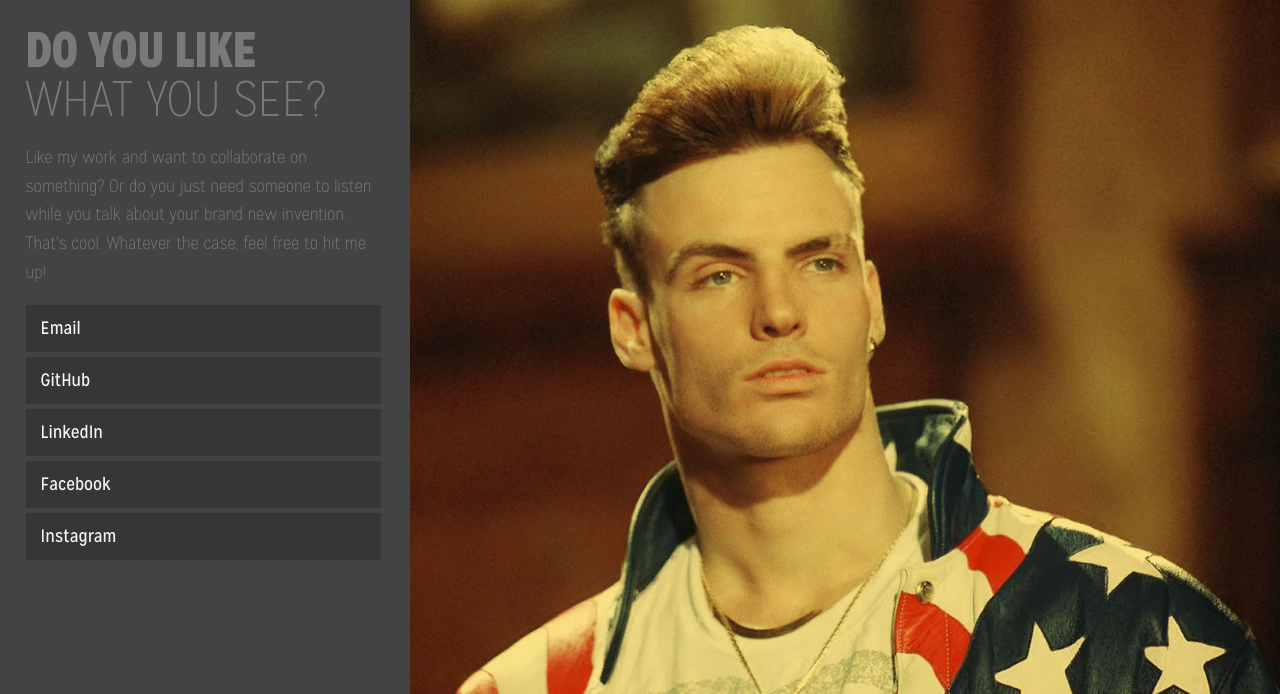
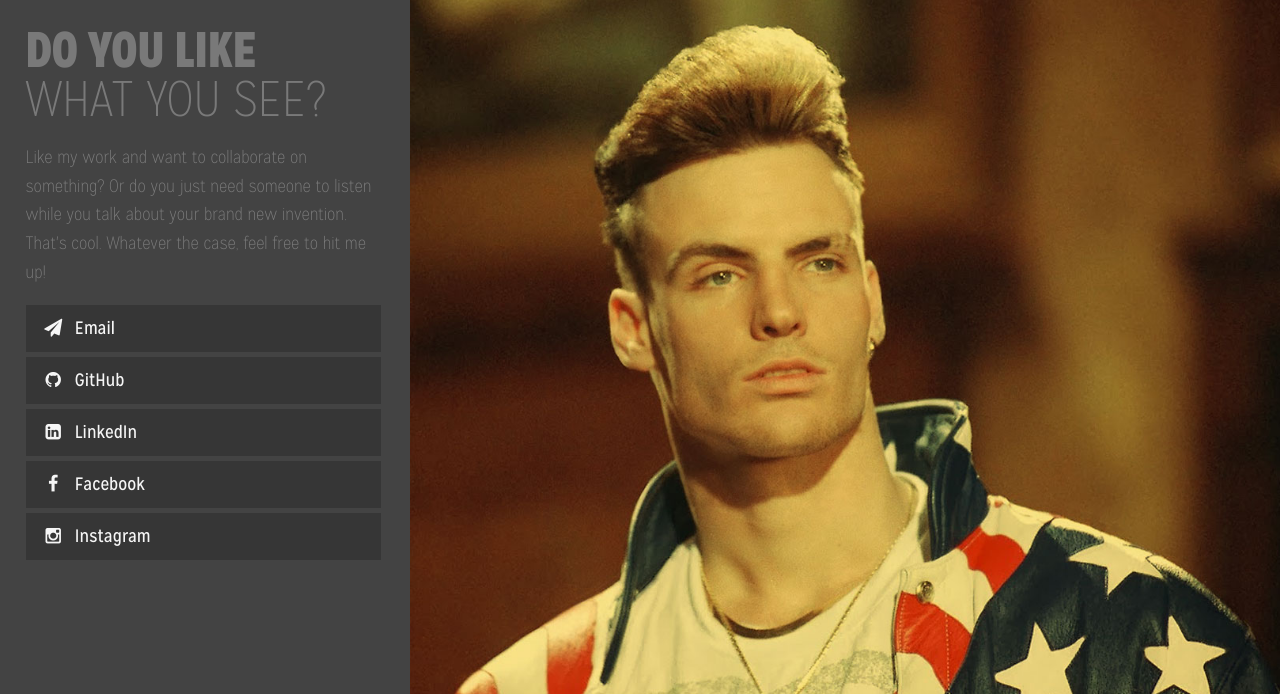
Before and after one commit to heyjohnmurray/Portfolio, a PHP site: page / in a window 1280 px wide. Shown: the part 5806-6500 px from the top of the page. Run offline with PHP 8.4, Linux system fonts and the light colour scheme; some libraries are stand-ins or nearby versions.

Commit message:
add icon fonts and finish contact section

```diff
--- a/index.html
+++ b/index.html
@@ -390,16 +390,37 @@
 		<div class="headline"><span>Do You Like</span> What You See?</div>
 		<p>Like my work and want to collaborate on something? Or do you just need someone to listen while you talk about your brand new invention. That's cool. Whatever the case, feel free to hit me up!</p>
 		<ul class="list block-list has-row-colors">
-			<li>Email</li>
-			<li>GitHub</li>
-			<li>LinkedIn</li>
-			<li>Facebook</li>
-			<li>Instagram</li>
+			<li>
+				<a href="mailto:heyjohnmurray@gmail.com">
+					<i class="icon-paper-plane"></i>Email
+				</a>
+			</li>
+			<li>
+				<a href="https://github.com/heyjohnmurray">
+					<i class="icon-github-circled"></i>GitHub
+				</a>
+			</li>
+			<li>
+				<a href="www.linkedin.com/in/heyohnmurray/en
+">
+					<i class="icon-linkedin-squared"></i>LinkedIn
+				</a>
+			</li>
+			<li>
+				<a href="https://www.facebook.com/theonlyjohnmurray">
+					<i class="icon-facebook"></i>Facebook
+				</a>
+			</li>
+			<li>
+				<a href="https://instagram.com/heyjohnmurray/">
+					<i class="icon-instagramm"></i>Instagram
+				</a>
+			</li>
 		</ul>
 		<!-- /.inline-list -->
 	</aside>
 	<div class="content align-right">
-		<img src="images/ice-ice-baby-2.jpg" alt="">
+		<img src="images/ice-ice-baby.jpg" alt="">
 	</div>
 	<!-- /.content -->
 </section>
--- a/scss/partials/_fonts.scss
+++ b/scss/partials/_fonts.scss
@@ -13,3 +13,6 @@
 // Olympic
 @include font-face("olympic", "../fonts/olympic/olympic-branding-webfont", $file-formats: eot woff2 woff svg ttf);
 @include font-face("script", "../fonts/script/script-webfont", $file-formats: eot woff2 woff svg ttf);
+
+// Icon font
+@include font-face("portfolio-icons", "../fonts/icons/portfolio-icons", $file-formats: eot svg ttf woff);
--- /dev/null
+++ b/scss/partials/_icons.scss
@@ -0,0 +1,33 @@
+[class^="icon-"]:before,
+[class*=" icon-"]:before {
+  font-family: "portfolio-icons";
+  font-style: normal;
+  font-weight: normal;
+  speak: none;
+  display: inline-block;
+  text-decoration: inherit;
+  width: 1em;
+  margin-right: .7em;
+  text-align: center;
+  font-variant: normal;
+  text-transform: none;
+  line-height: 1em;
+  margin-left: .2em;
+
+}
+
+.icon-paper-plane:before {
+	content: '\e809';
+}
+.icon-github-circled:before {
+	content: '\e80a';
+}
+.icon-linkedin-squared:before {
+	content: '\e80b';
+}
+.icon-facebook:before {
+	content: '\e80c';
+}
+.icon-instagramm:before {
+	content: '\e80d';
+}
--- a/scss/partials/_sections.scss
+++ b/scss/partials/_sections.scss
@@ -123,6 +123,19 @@ aside {
 		}
 	} // align right
 
+	a {
+		@include transition(color .5s, left .5s);
+		color: $secondary-light;
+		left: 0;
+		position: relative;
+		text-decoration: none;
+
+		&:hover {
+			color: darken($secondary-light, 25%);
+			left: 10px;
+		}
+	}
+
 	@media #{$large-up} {
 		.headline,
 		p,
--- a/scss/project.scss
+++ b/scss/project.scss
@@ -4,6 +4,7 @@
 @import "partials/variables";
 @import "partials/base";
 @import "partials/fonts";
+@import "partials/icons";
 @import "partials/typography";
 @import "partials/animations";
 
```
Also changed, not shown: css/project.min.css, fonts/icons/portfolio-icons.svg (added), fonts/icons/portfolio-icons.ttf (added), fonts/icons/portfolio-icons.woff (added), images/ice-ice-baby-2.jpg (deleted), images/ice-ice-baby.jpg, 2 other files.
